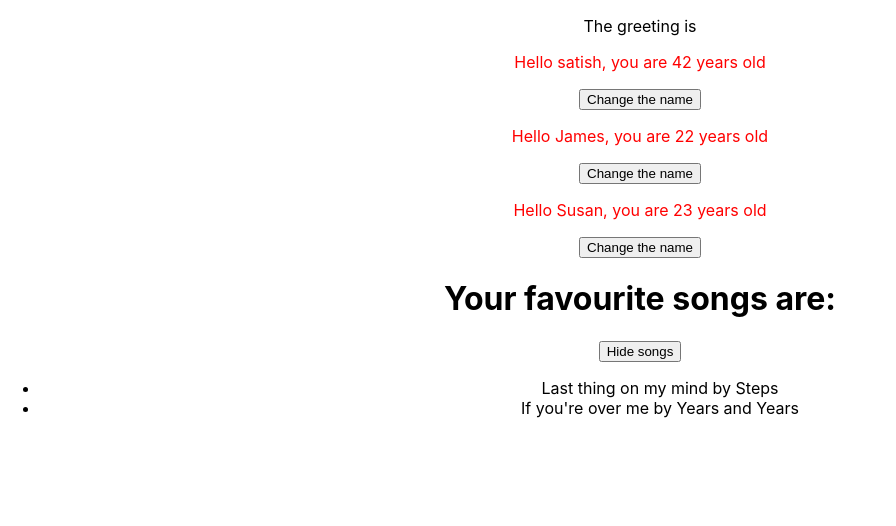
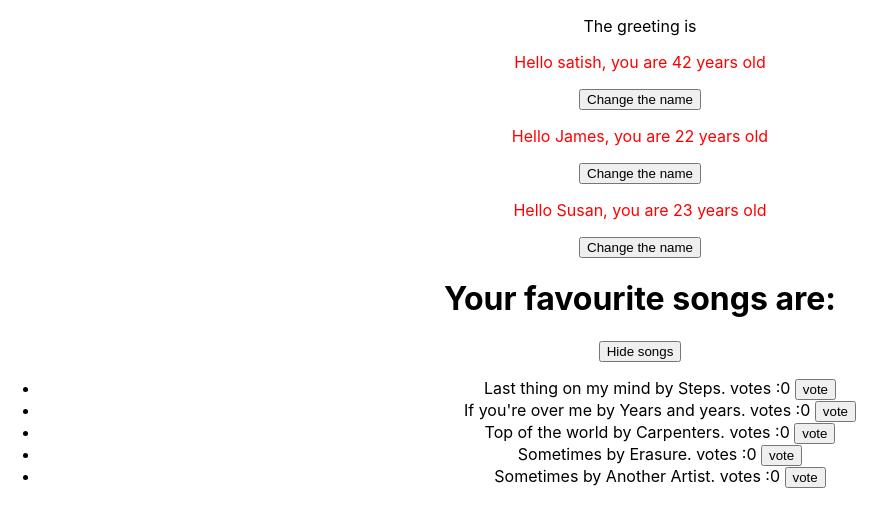
Before and after one commit to sdangeti24/hello-world, a React (Create React App) app: page / in a window 1280 px wide. Both pictures are taken after a click on the button "Show songs". Shown: the top 526 px of the page, without its empty margins (0-896 px from the left). Built offline with nearby package versions, Linux system fonts and the light colour scheme.

Commit message:
new changes

```diff
--- a/src/components/Songs/Song.js
+++ b/src/components/Songs/Song.js
@@ -1,6 +1,11 @@
+
 const Song = (props) => {
+
+    const voteForSong = () => {
+        props.vote();
+    }
     return(
-        <li>{props.title} by {props.artist}</li>
+        <li>{props.song.title} by {props.song.artist}. votes :{props.song.votes} <button onClick={voteForSong}>vote</button></li>
     )
 }
 
--- a/src/components/Songs/SongList.js
+++ b/src/components/Songs/SongList.js
@@ -1,33 +1,52 @@
 import { useState } from "react";
 import Song from "./Song";
-import './Songs.css';
+import './Songs.css'
+
 const SongList = () => {
 
-        const [visible, setVisible] = useState(false);
-        //let buttonText = "Show songs";
-        //let ulClass = "songs-hidden";
+    const [visible, setVisible]  = useState(false);
 
-        //if (visible === true){
-        //    buttonText = "Hide songs";
-        //    ulClass = "songs-display";
-        //}
-        //
-        const toggleVisibility= () => {
-            setVisible(!visible);
-        }
+    const toggleVisibility = () => {
+        setVisible(!visible);
+    }
 
+    const initialSongs = [
+        {title : "Last thing on my mind", artist: "Steps", votes: 0},
+        {title: "If you're over me", artist: "Years and years", votes :0 },
+        {title: "Top of the world", artist: "Carpenters", votes :0 },
+        {title: "Sometimes", artist: "Erasure", votes :0 },
+        {title: "Sometimes", artist: "Another Artist", votes :0 }
+    ];
+
+    const [songs, setSongs] = useState(initialSongs);
+
+    //VERSION 1 - LONG HAND OLD STYLE JAVASCRIPT
+    // const displaySongs = [];
+    // for(const [index, value] of songs.entries()) {
+    //     displaySongs.push(<Song key={index} song={value} vote={addVote} />)
+    // }
+    // console.log(displaySongs)
+
+    //VERSION 2 - MODERN JAVASCRIPT
+    //const displaySongs = songs.map ( (value, index) => <Song key={index} song={value} vote={addVote} />)
+
+    const addVote = (index) => {
+        console.log("voting for " + index)
+        const newSongs = songs;
+        const songBeingChanged = newSongs[index];
+        newSongs[index] = {...songBeingChanged, votes: songBeingChanged.votes + 1}
+        setSongs([...newSongs]);
+    }
 
     return (
         <div>
             <h1>Your favourite songs are:</h1>
-            <button onClick={toggleVisibility} >{visible ? "Hide" : "Show"} songs</button>
-            {
-            //<ul className = {ulClass} >
+            <button onClick={toggleVisibility}>{visible ? "Hide" : "Show"} songs</button>
+            {visible && <ul className={visible ? "songs-display" : "songs-hidden"}>
+                {songs.map ( (song, index) => <Song song={song} key={index} vote={() => addVote(index) } />) }
+                </ul>
             }
-            <ul style={{display:visible ? "block" : "none"}}>
-                <Song title="Last thing on my mind" artist="Steps" />
-                <Song title ="If you're over me" artist="Years and Years" />
-            </ul>
+
         </div>
     );
 }
```
